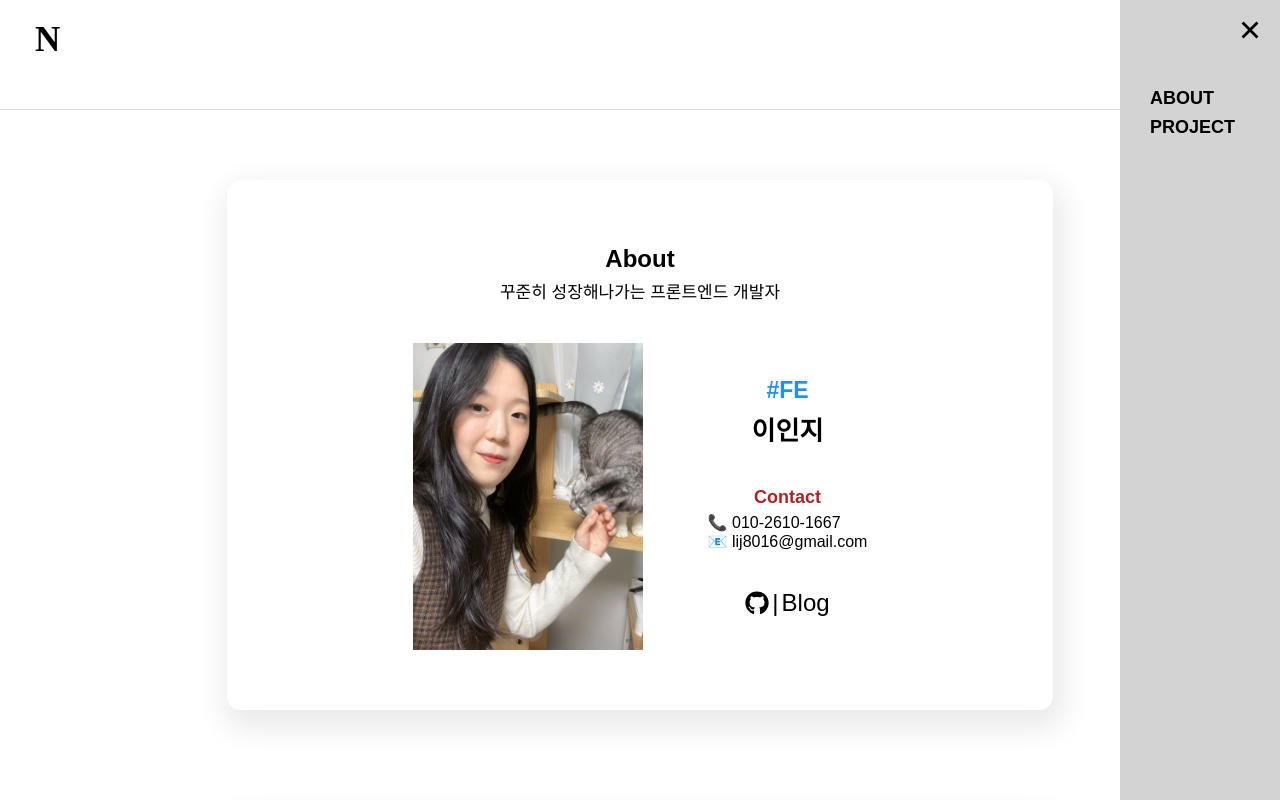
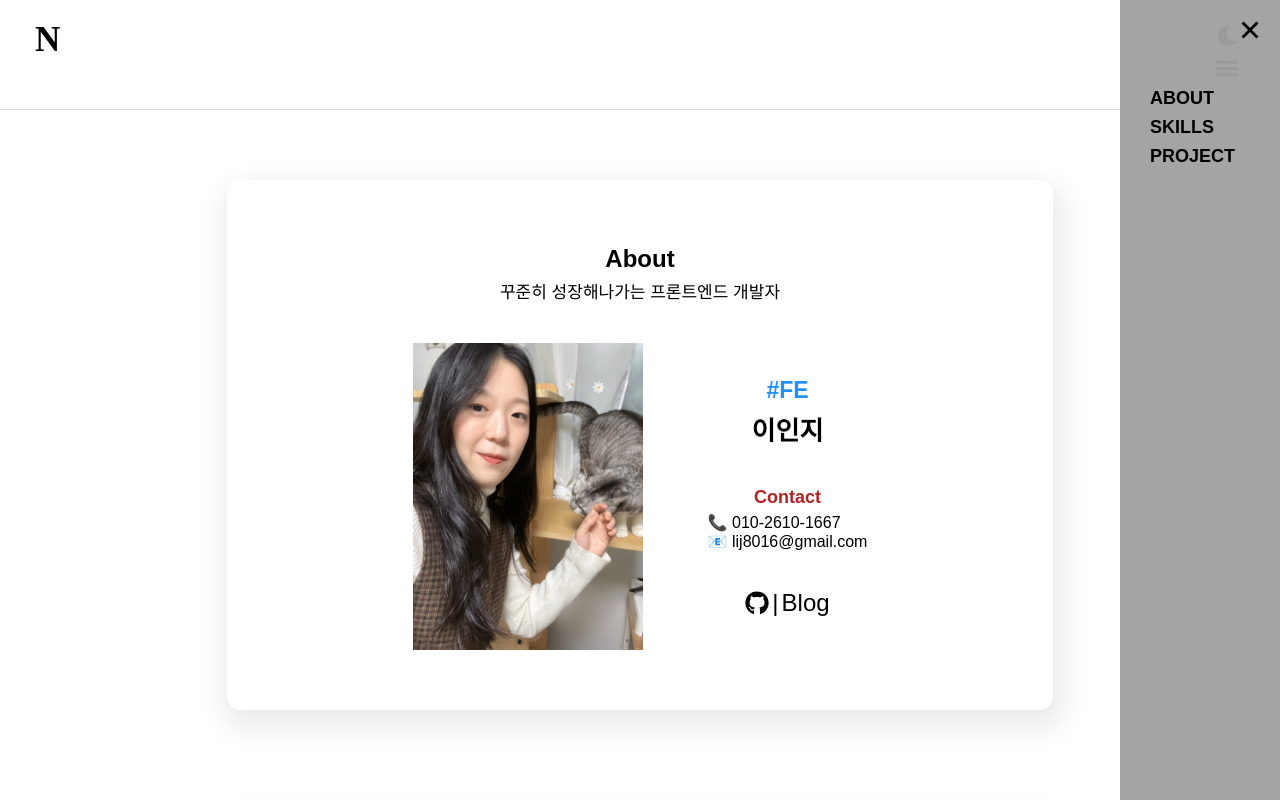
Before and after one commit to injilee/Portfolio, a React (Create React App) app: page / in a window 1280 px wide. Both pictures are taken after a click on the button 1227 px from the left and 68 px from the top of the page. Shown: the top 800 px of the page. Built offline with nearby package versions, Linux system fonts and the light colour scheme; a web font is replaced by a local one.

Commit message:
add menu list scroll move and layout modify

```diff
--- a/package.json
+++ b/package.json
@@ -9,6 +9,7 @@
     "react": "^18.2.0",
     "react-dom": "^18.2.0",
     "react-icons": "^4.7.1",
+    "react-router-dom": "^6.8.1",
     "react-scripts": "5.0.1",
     "styled-components": "^5.3.6",
     "web-vitals": "^2.1.4"
--- a/src/app.jsx
+++ b/src/app.jsx
@@ -1,25 +1,65 @@
-import React, { useState } from 'react';
+import React, { useRef, useState } from 'react';
 import { ThemeProvider } from 'styled-components';
 import { DarkTheme, LightTheme } from './styles/component/Theme';
 import GlobalStyles from './styles/GlobalStyle';
-import Nav from './components/nav';
+import { Nav, Header, Logo, MenuList, MenuBtn, CloseIo } from './styles/component/Styled';
+import { GiHamburgerMenu } from 'react-icons/gi';
+import { IoCloseSharp } from 'react-icons/io5';
+import Theme from './components/theme';
 import About from './components/about';
 import Projects from './components/projects';
 import Skills from './components/skills';
 
 const App = () => {
+   const aboutRef = useRef([]);
+   const skillsRef = useRef([]);
+   const projectsRef = useRef([]);
+
    const [darkMode, setDarkMode] = useState(false);
    const darkModeHandler = () => {
       setDarkMode(!darkMode);
    };
 
+   const [open, setSlide] = useState(false);
+   const slideHandler = () => {
+      setSlide(!open);
+   };
+
    return (
       <ThemeProvider theme={darkMode ? LightTheme : DarkTheme}>
          <GlobalStyles />
-         <Nav darkModeHandler={darkModeHandler} darkMode={darkMode} />
-         <About darkMode={darkMode} />
-         <Skills />
-         <Projects />
+         <Nav>
+            <Logo>N</Logo>
+            <Header>
+               <Theme darkModeHandler={darkModeHandler} darkMode={darkMode} />
+               <MenuBtn onClick={slideHandler}>
+                  <GiHamburgerMenu></GiHamburgerMenu>
+               </MenuBtn>
+            </Header>
+            <MenuList open={open}>
+               <CloseIo onClick={slideHandler} open={open}>
+                  <IoCloseSharp></IoCloseSharp>
+               </CloseIo>
+               <li onClick={() => aboutRef.current.scrollIntoView({ behavior: 'smooth' })}>
+                  <span>ABOUT</span>
+               </li>
+               <li onClick={() => skillsRef.current.scrollIntoView({ behavior: 'smooth' })}>
+                  <span>SKILLS</span>
+               </li>
+               <li onClick={() => projectsRef.current.scrollIntoView({ behavior: 'smooth' })}>
+                  <span>PROJECT</span>
+               </li>
+            </MenuList>
+         </Nav>
+         <div ref={aboutRef}>
+            <About />
+         </div>
+         <div ref={skillsRef}>
+            <Skills />
+         </div>
+         <div ref={projectsRef}>
+            <Projects />
+         </div>
       </ThemeProvider>
    );
 };
--- a/src/components/nav.jsx
+++ /dev/null
@@ -1,37 +0,0 @@
-import React, { useState } from 'react';
-import { NavBar, Header, Logo, MenuList, MenuBtn, CloseIo } from '../styles/component/Nav';
-import { GiHamburgerMenu } from 'react-icons/gi';
-import { IoCloseSharp } from 'react-icons/io5';
-import Theme from './theme';
-
-const Nav = ({ darkModeHandler, darkMode }) => {
-   const [open, setSlide] = useState(false);
-   const slideHandler = () => {
-      setSlide(!open);
-   };
-
-   return (
-      <NavBar>
-         <Logo>N</Logo>
-         <Header>
-            <Theme darkModeHandler={darkModeHandler} darkMode={darkMode} />
-            <MenuBtn onClick={slideHandler}>
-               <GiHamburgerMenu></GiHamburgerMenu>
-            </MenuBtn>
-         </Header>
-         <MenuList open={open}>
-            <CloseIo onClick={slideHandler} open={open}>
-               <IoCloseSharp></IoCloseSharp>
-            </CloseIo>
-            <li>
-               <span>ABOUT</span>
-            </li>
-            <li>
-               <span>PROJECT</span>
-            </li>
-         </MenuList>
-      </NavBar>
-   );
-};
-
-export default Nav;
--- a/src/styles/GlobalStyle.js
+++ b/src/styles/GlobalStyle.js
@@ -9,6 +9,7 @@ export const GlobalStyles = createGlobalStyle`
   --skill-gray-color: #f0f0f0;
   --nav-background-color: var(--white-color);
   --nav-font-color: var(--black-color);
+  --nav-slide-color: #a1a1a1f5;
   --hover-gray-color: #b4b4b496;
   --hover-purple-color: #62259e;
   --opacity-background-color: rgba(255, 255, 255, 0.1);
--- a/src/styles/component/Project.js
+++ b/src/styles/component/Project.js
@@ -23,7 +23,7 @@ export const ProjectContent = styled.section`
    }
 
    @media screen and (max-width: 768px) {
-      padding: 30px 1.2rem 100px;
+      padding: 30px 1.2rem 50px;
 
       article {
          width: 100%;
--- a/src/styles/component/Nav.js
+++ b/src/styles/component/Styled.js
@@ -1,6 +1,6 @@
 import styled from 'styled-components';
 
-export const NavBar = styled.nav`
+export const Nav = styled.div`
    position: fixed;
    display: flex;
    flex-direction: row;
@@ -43,7 +43,7 @@ export const MenuList = styled.ul`
    width:10rem;
    height:100%;
    padding:80px 30px;
-   background-color:#d3d3d3;
+   background-color:var(--nav-slide-color);
    z-index:11;
    overflow:auto;
    transition: transform 0.3s ease-in-out;
```
Also changed, not shown: 1 other file (tests, documents, lock files or other folders).
